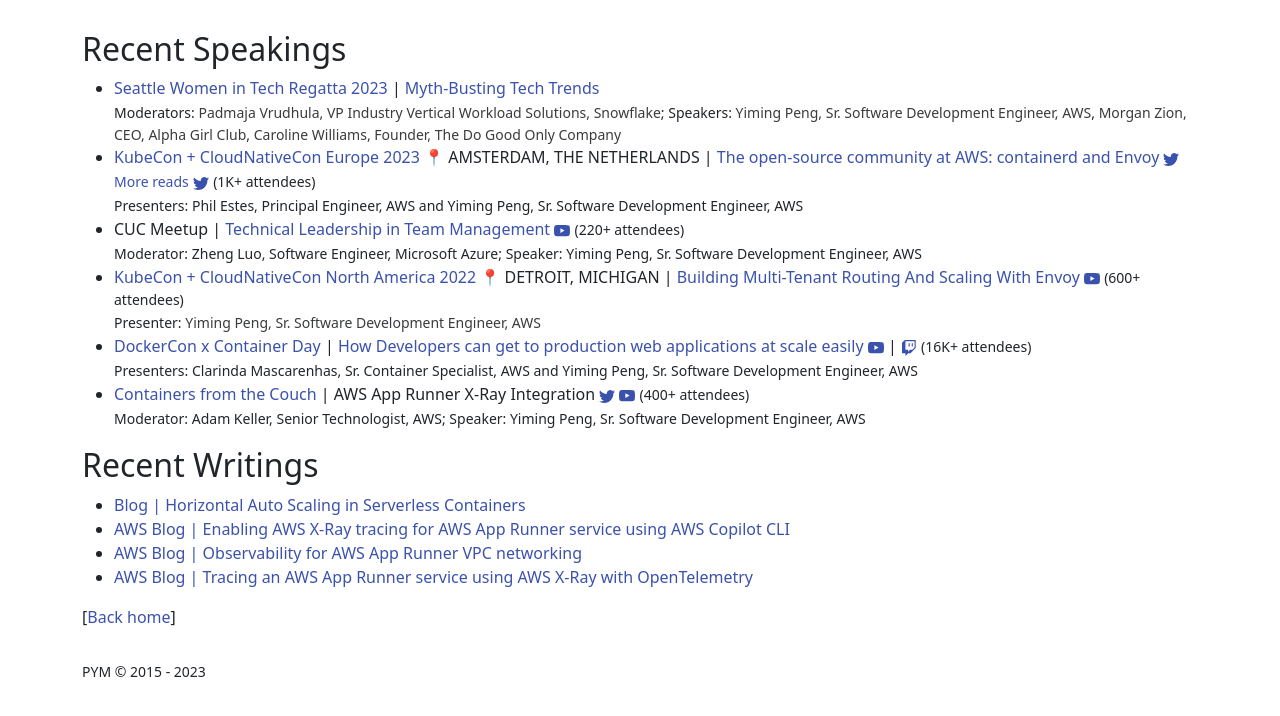
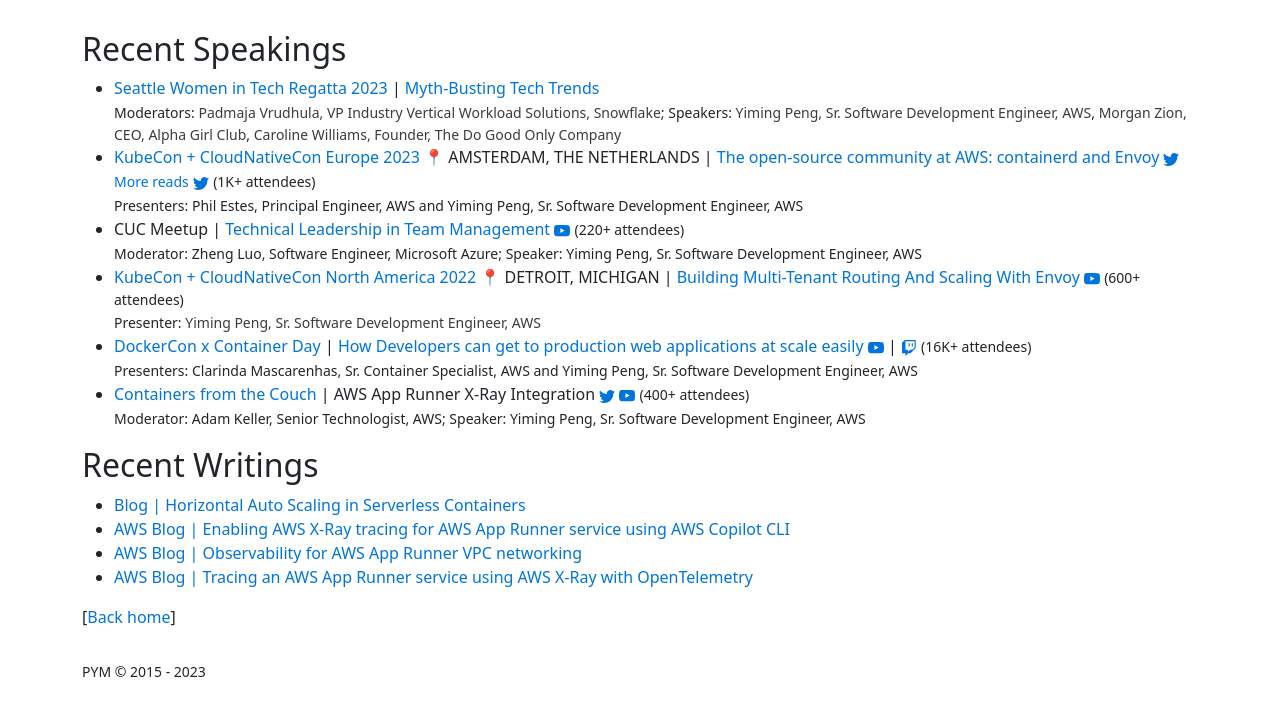
Before and after one commit to gfw001/gfw001.github.io, a Jekyll site: the page publications.html, which Jekyll copies as it is, in a window 1280 px wide. Shown: the top 716 px of the page. Built offline with Jekyll 4.4.1, drawn with Linux system fonts in a browser that asks for light colours.

Commit message:
Update publications.html

```diff
--- a/publications.html
+++ b/publications.html
@@ -24,8 +24,13 @@
   }
 
   a {
+    transition: color 200ms ease;
     text-decoration: none;
-    color: rgb(59, 82, 173);
+    color: rgb(0, 116, 219);
+  }
+
+  a:hover {
+    color: rgba(20, 20, 20, 0.6);
   }
 </style>
 
```
